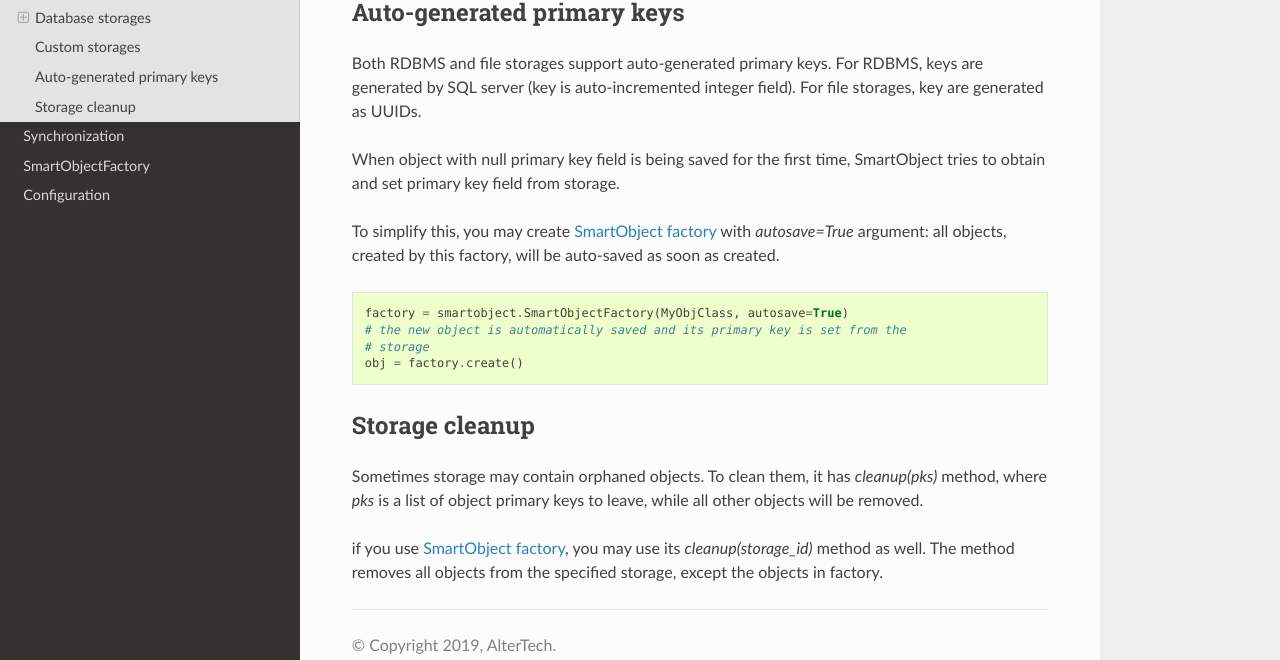
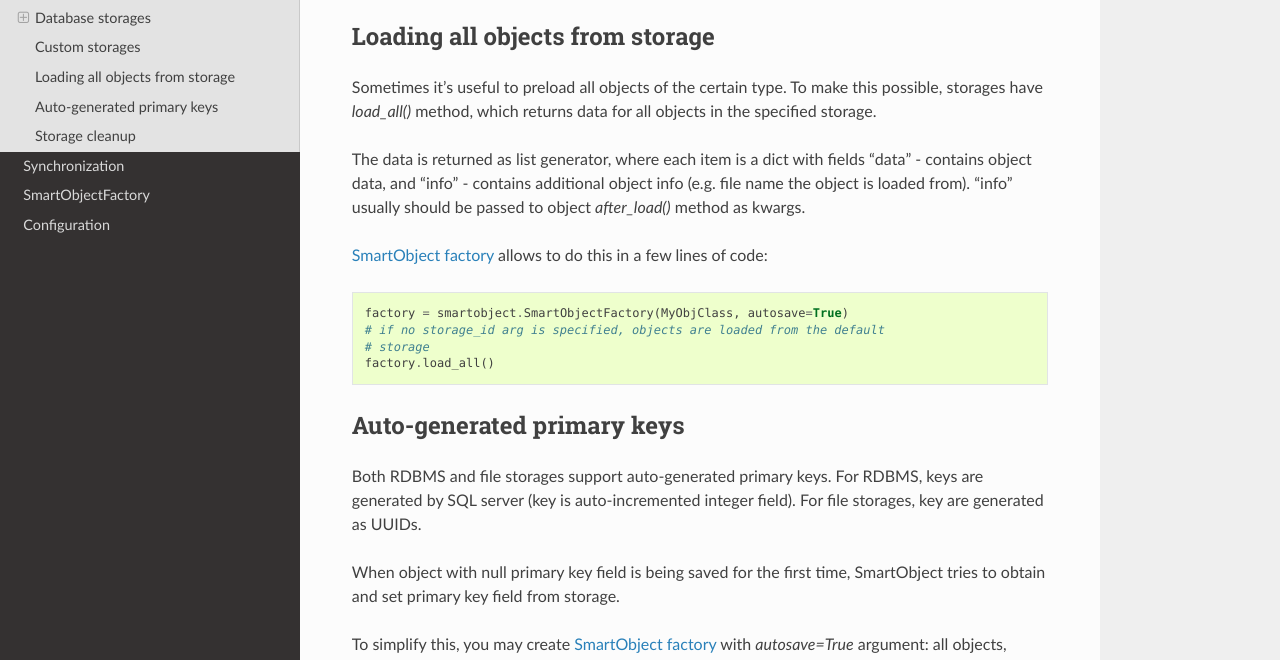
Before and after one commit to alttch/smartobject, a Sphinx documentation site: the page built from doc/storage.rst, in a window 1280 px wide and 900 px high, scrolled down 2863 px, cut to the strip 240-900 px from the top of the window. Built offline with Sphinx 7.4.7 and the Read the Docs theme 2.0.0, drawn with Linux system fonts in a browser that asks for light colours; some of the changed text lies outside the part shown.

Commit message:
load all docs

```diff
--- a/doc/storage.rst
+++ b/doc/storage.rst
@@ -120,6 +120,27 @@ You may use the following classes as prototypes for the own storages:
    :members:
    :show-inheritance:
 
+Loading all objects from storage
+================================
+
+Sometimes it's useful to preload all objects of the certain type. To make this
+possible, storages have *load_all()* method, which returns data for all objects
+in the specified storage.
+
+The data is returned as list generator, where each item is a dict with fields
+"data" - contains object data, and "info" - contains additional object info
+(e.g. file name the object is loaded from). "info" usually should be passed to
+object *after_load()* method as kwargs.
+
+:doc:`SmartObject factory <factory>` allows to do this in a few lines of code:
+
+.. code:: python
+
+   factory = smartobject.SmartObjectFactory(MyObjClass, autosave=True)
+   # if no storage_id arg is specified, objects are loaded from the default
+   # storage
+   factory.load_all()
+
 Auto-generated primary keys
 ===========================
 
```
Also changed, not shown: 1 other file.
